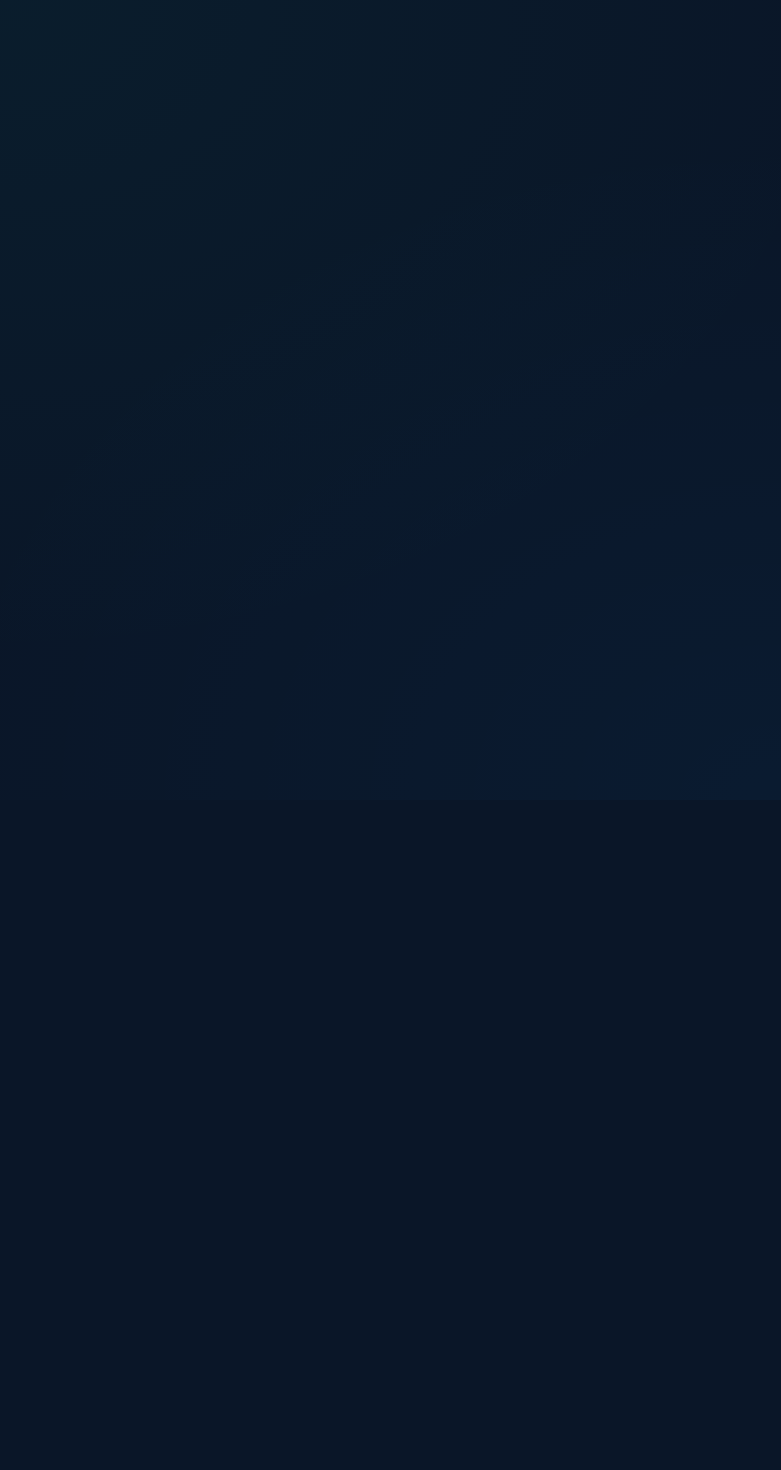
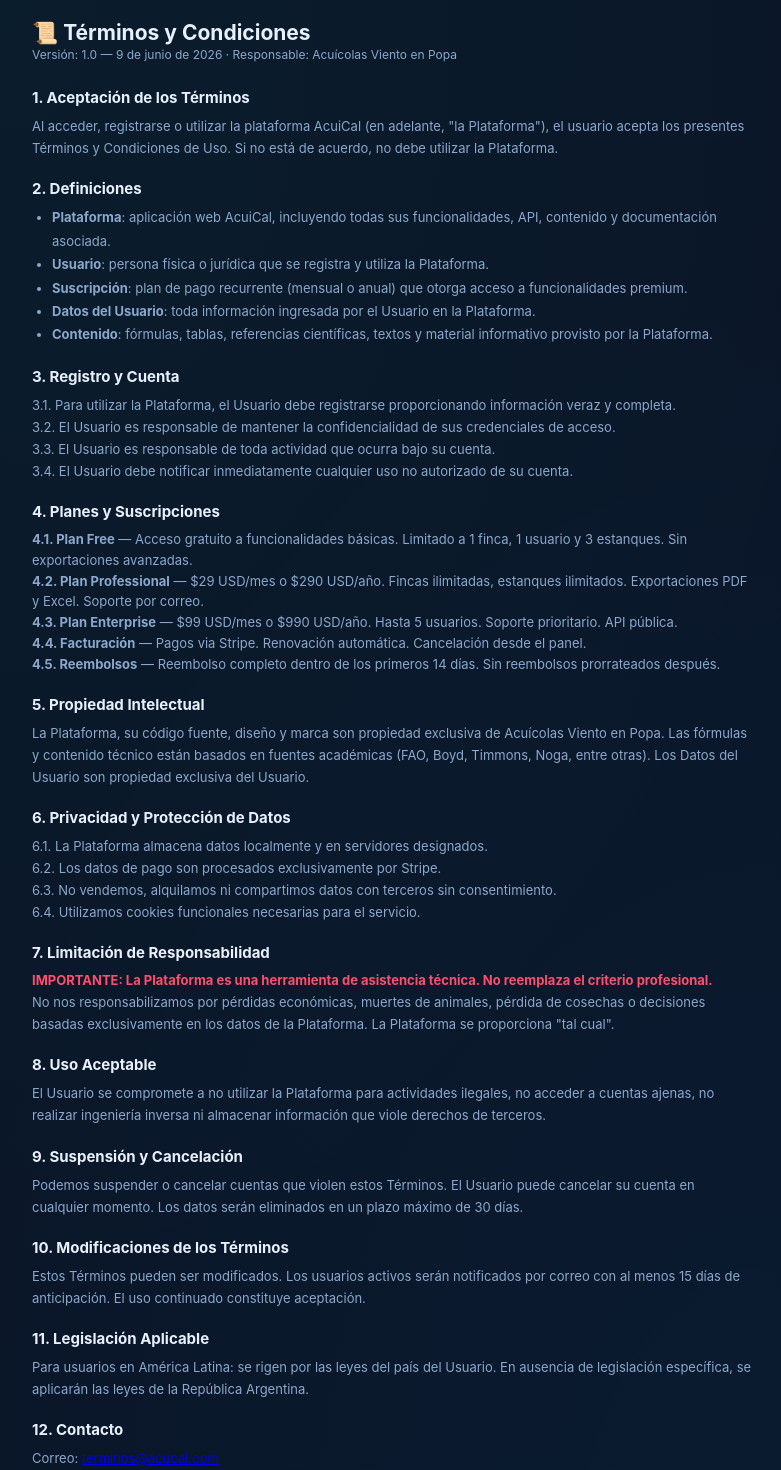
Before and after one commit to acuicolasvientoenpopa-coder/acuacal21, a React (Vite) app: page /terminos in a window 1280 px wide. Before the commit this address had no page. Shown: the top 1470 px of the page, without its empty margins (248-1029 px from the left). Before the commit the page ends 800 px from the top, so only its background shows below. Built offline with nearby package versions, Linux system fonts and the light colour scheme.

Commit message:
Add /terminos page + terms checkbox in registration

```diff
--- a/src/App.tsx
+++ b/src/App.tsx
@@ -6,6 +6,7 @@
 import Layout from "@/components/Layout";
 import ToastContainer from "@/components/Toast";
 import Login from "@/pages/Login";
+import Terminos from "@/pages/Terminos";
 import {
   Calculator, Bitacora, Especies, Fincas, Parametros, Formulas, Zootecnico,
   VeterinaryReportWizard, MasterPage, Microbiologia, Finanzas, Dashboard, Inventario, Mapa,
@@ -27,6 +28,7 @@
             <ThemeProvider>
               <Routes>
                 <Route path="/login" element={<Login />} />
+                <Route path="/terminos" element={<Terminos />} />
                 <Route element={<Layout />}>
                   <Route index element={<ProtectedRoute><Dashboard /></ProtectedRoute>} />
                   <Route path="calc" element={<ProtectedRoute><Calculator /></ProtectedRoute>} />
--- a/src/pages/Login.tsx
+++ b/src/pages/Login.tsx
@@ -1,6 +1,7 @@
 import { useState } from "react";
 import { useAuth } from "@/store/auth";
-import { useNavigate } from "react-router-dom";
+import { useNavigate, Link } from "react-router-dom";
+
 export default function Login() {
   const { login, register } = useAuth();
   const navigate = useNavigate();
@@ -8,11 +9,13 @@
   const [email, setEmail] = useState("");
   const [password, setPassword] = useState("");
   const [nombre, setNombre] = useState("");
+  const [acepto, setAcepto] = useState(false);
   const [error, setError] = useState("");
   const [loading, setLoading] = useState(false);
 
   const handleSubmit = async (e: React.FormEvent) => {
     e.preventDefault();
+    if (isRegister && !acepto) { setError("Debés aceptar los Términos y Condiciones"); return; }
     setError("");
     setLoading(true);
 
@@ -20,12 +23,8 @@
       ? await register(email, password, nombre)
       : await login(email, password);
 
-    if (err) {
-      setError(err);
-      setLoading(false);
-    } else {
-      navigate("/");
-    }
+    if (err) { setError(err); setLoading(false); }
+    else { navigate("/"); }
   };
 
   return (
@@ -60,6 +59,12 @@
             Contraseña
             <input type="password" value={password} onChange={(e) => setPassword(e.target.value)} placeholder="••••••••" required minLength={6} />
           </label>
+          {isRegister && (
+            <label style={{ fontSize: 12, display: "flex", alignItems: "center", gap: 8, cursor: "pointer" }}>
+              <input type="checkbox" checked={acepto} onChange={(e) => setAcepto(e.target.checked)} style={{ accentColor: "var(--accent)" }} />
+              <span>Acepto los <Link to="/terminos" style={{ color: "var(--accent)" }} target="_blank">Términos y Condiciones</Link></span>
+            </label>
+          )}
           <button className="btn-primary" disabled={loading} style={{ width: "100%", marginTop: 8 }}>
             {loading ? "Cargando..." : isRegister ? "Crear Cuenta" : "Ingresar"}
           </button>
@@ -67,10 +72,8 @@
 
         <p style={{ fontSize: 12, color: "var(--text2)", textAlign: "center", marginTop: 16 }}>
           {isRegister ? "¿Ya tenés cuenta?" : "¿No tenés cuenta?"}{" "}
-          <button
-            onClick={() => { setIsRegister(!isRegister); setError(""); }}
-            style={{ background: "none", border: "none", color: "var(--accent)", cursor: "pointer", fontWeight: 600, fontSize: 12 }}
-          >
+          <button onClick={() => { setIsRegister(!isRegister); setError(""); }}
+            style={{ background: "none", border: "none", color: "var(--accent)", cursor: "pointer", fontWeight: 600, fontSize: 12 }}>
             {isRegister ? "Iniciar Sesión" : "Registrarse"}
           </button>
         </p>
--- /dev/null
+++ b/src/pages/Terminos.tsx
@@ -0,0 +1,97 @@
+export default function Terminos() {
+  return (
+    <div style={{ maxWidth: 720, margin: "0 auto", padding: "20px 0" }}>
+      <h2>📜 Términos y Condiciones</h2>
+      <p style={{ fontSize: 12, color: "var(--text2)", marginBottom: 24 }}>
+        Versión: 1.0 — 9 de junio de 2026 &middot; Responsable: Acuícolas Viento en Popa
+      </p>
+
+      <Section title="1. Aceptación de los Términos">
+        Al acceder, registrarse o utilizar la plataforma AcuiCal (en adelante, "la Plataforma"), el usuario acepta los
+        presentes Términos y Condiciones de Uso. Si no está de acuerdo, no debe utilizar la Plataforma.
+      </Section>
+
+      <Section title="2. Definiciones">
+        <ul style={{ margin: 0, paddingLeft: 20, fontSize: 13, lineHeight: 1.8 }}>
+          <li><strong>Plataforma</strong>: aplicación web AcuiCal, incluyendo todas sus funcionalidades, API, contenido y documentación asociada.</li>
+          <li><strong>Usuario</strong>: persona física o jurídica que se registra y utiliza la Plataforma.</li>
+          <li><strong>Suscripción</strong>: plan de pago recurrente (mensual o anual) que otorga acceso a funcionalidades premium.</li>
+          <li><strong>Datos del Usuario</strong>: toda información ingresada por el Usuario en la Plataforma.</li>
+          <li><strong>Contenido</strong>: fórmulas, tablas, referencias científicas, textos y material informativo provisto por la Plataforma.</li>
+        </ul>
+      </Section>
+
+      <Section title="3. Registro y Cuenta">
+        3.1. Para utilizar la Plataforma, el Usuario debe registrarse proporcionando información veraz y completa.<br />
+        3.2. El Usuario es responsable de mantener la confidencialidad de sus credenciales de acceso.<br />
+        3.3. El Usuario es responsable de toda actividad que ocurra bajo su cuenta.<br />
+        3.4. El Usuario debe notificar inmediatamente cualquier uso no autorizado de su cuenta.
+      </Section>
+
+      <Section title="4. Planes y Suscripciones">
+        <p><strong>4.1. Plan Free</strong> — Acceso gratuito a funcionalidades básicas. Limitado a 1 finca, 1 usuario y 3 estanques. Sin exportaciones avanzadas.</p>
+        <p><strong>4.2. Plan Professional</strong> — $29 USD/mes o $290 USD/año. Fincas ilimitadas, estanques ilimitados. Exportaciones PDF y Excel. Soporte por correo.</p>
+        <p><strong>4.3. Plan Enterprise</strong> — $99 USD/mes o $990 USD/año. Hasta 5 usuarios. Soporte prioritario. API pública.</p>
+        <p><strong>4.4. Facturación</strong> — Pagos via Stripe. Renovación automática. Cancelación desde el panel.</p>
+        <p><strong>4.5. Reembolsos</strong> — Reembolso completo dentro de los primeros 14 días. Sin reembolsos prorrateados después.</p>
+      </Section>
+
+      <Section title="5. Propiedad Intelectual">
+        La Plataforma, su código fuente, diseño y marca son propiedad exclusiva de Acuícolas Viento en Popa. Las fórmulas y
+        contenido técnico están basados en fuentes académicas (FAO, Boyd, Timmons, Noga, entre otras). Los Datos del Usuario
+        son propiedad exclusiva del Usuario.
+      </Section>
+
+      <Section title="6. Privacidad y Protección de Datos">
+        6.1. La Plataforma almacena datos localmente y en servidores designados.<br />
+        6.2. Los datos de pago son procesados exclusivamente por Stripe.<br />
+        6.3. No vendemos, alquilamos ni compartimos datos con terceros sin consentimiento.<br />
+        6.4. Utilizamos cookies funcionales necesarias para el servicio.
+      </Section>
+
+      <Section title="7. Limitación de Responsabilidad">
+        <p style={{ color: "var(--danger)", fontWeight: 700 }}>IMPORTANTE: La Plataforma es una herramienta de asistencia técnica. No reemplaza el criterio profesional.</p>
+        No nos responsabilizamos por pérdidas económicas, muertes de animales, pérdida de cosechas o decisiones basadas
+        exclusivamente en los datos de la Plataforma. La Plataforma se proporciona "tal cual".
+      </Section>
+
+      <Section title="8. Uso Aceptable">
+        El Usuario se compromete a no utilizar la Plataforma para actividades ilegales, no acceder a cuentas ajenas,
+        no realizar ingeniería inversa ni almacenar información que viole derechos de terceros.
+      </Section>
+
+      <Section title="9. Suspensión y Cancelación">
+        Podemos suspender o cancelar cuentas que violen estos Términos. El Usuario puede cancelar su cuenta en cualquier
+        momento. Los datos serán eliminados en un plazo máximo de 30 días.
+      </Section>
+
+      <Section title="10. Modificaciones de los Términos">
+        Estos Términos pueden ser modificados. Los usuarios activos serán notificados por correo con al menos 15 días de
+        anticipación. El uso continuado constituye aceptación.
+      </Section>
+
+      <Section title="11. Legislación Aplicable">
+        Para usuarios en América Latina: se rigen por las leyes del país del Usuario. En ausencia de legislación específica,
+        se aplicarán las leyes de la República Argentina.
+      </Section>
+
+      <Section title="12. Contacto">
+        Correo: <a href="mailto:terminos@acucal.com">terminos@acucal.com</a><br />
+        WhatsApp: disponible para usuarios con suscripción activa
+      </Section>
+
+      <p style={{ fontSize: 11, color: "var(--text3)", textAlign: "center", marginTop: 40 }}>
+        Acuícolas Viento en Popa — Construyendo el ecosistema tecnológico para la acuicultura latinoamericana.
+      </p>
+    </div>
+  );
+}
+
+function Section({ title, children }: { title: string; children: React.ReactNode }) {
+  return (
+    <div style={{ marginBottom: 20 }}>
+      <h3 style={{ fontSize: 15, marginBottom: 8 }}>{title}</h3>
+      <div style={{ fontSize: 13, color: "var(--text2)", lineHeight: 1.7 }}>{children}</div>
+    </div>
+  );
+}
--- a/src/pages/index.ts
+++ b/src/pages/index.ts
@@ -13,3 +13,4 @@
 export { default as Inventario } from "./Inventario";
 export { default as Mapa } from "./Mapa";
 export { default as Login } from "./Login";
+export { default as Terminos } from "./Terminos";
```
